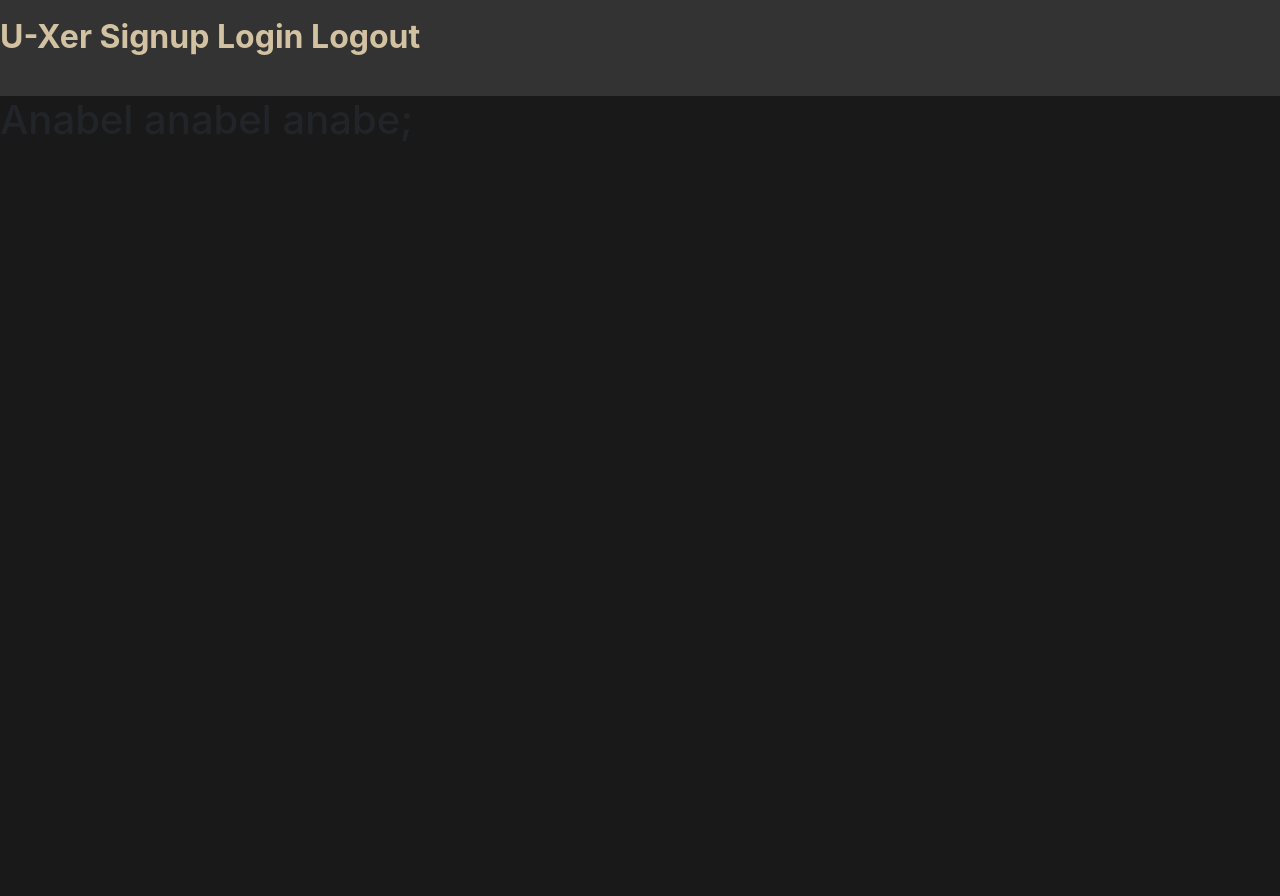
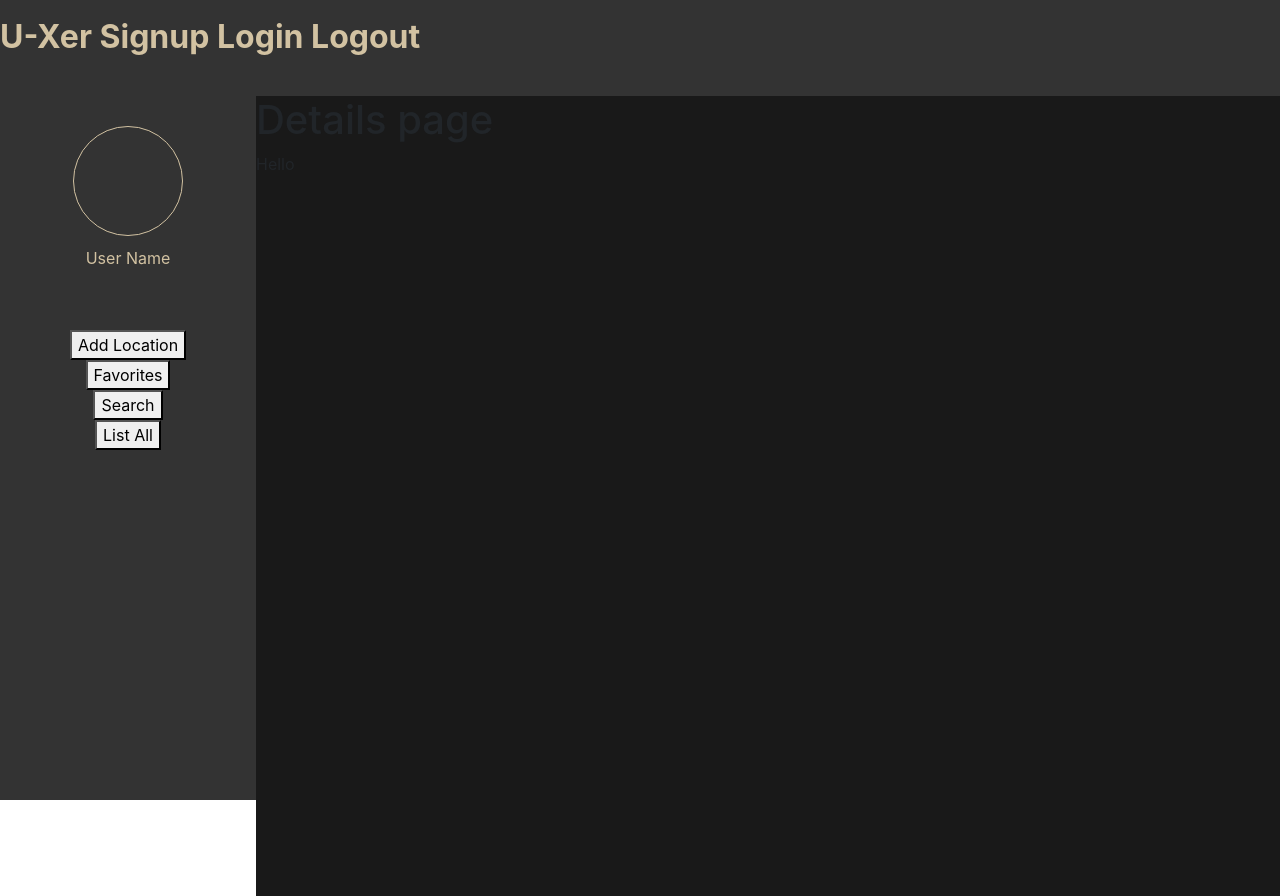
Before and after one commit to anabelpdv/project-3-react, a React (Create React App) app in the folder client/: page /details in a window 1280 px wide. Built offline with nearby package versions, Linux system fonts and the light colour scheme; no server answers.

Commit message:
Create delete route for locations

```diff
--- a/client/src/App.css
+++ b/client/src/App.css
@@ -158,6 +158,7 @@
 }
 
 .sidebar-container{
+  padding-top:30px;
   color:#D2C2A2 ;
   position:absolute;
   background-color: rgb(0,0,0,0.8);
@@ -191,7 +192,7 @@
 
 .location-details-container{
 
-  width:100vw;
+  width:80vw;
   height:100vh;
   background-color: rgb(0,0,0,0.9);
 }
--- a/client/src/App.js
+++ b/client/src/App.js
@@ -8,6 +8,7 @@ import Login from "./components/user-pages/Login";
 import Map from "./components/Map";
 import Navbar from './components/Navbar'
 import LocationDetails from './components/LocationDetails'
+import Sidebar from './components/Sidebar'
 
 
 
@@ -56,6 +57,11 @@ class App extends React.Component{
     return (
       <div>
         <Navbar logout={this.logout}></Navbar>
+        <Sidebar
+
+
+                    >
+                </Sidebar>
         <Switch>
             <Route exact path="/" render={ ()=><Home/> }   />
             <Route exact path="/signup-page" render = { () =>
--- a/client/src/components/LocationDetails.js
+++ b/client/src/components/LocationDetails.js
@@ -9,7 +9,8 @@ export default class LocationDetails extends React.Component {
   render() {
     return (
       <div className="location-details-container">
-        <h1>Anabel anabel anabe;</h1>
+        <h1>Details page</h1>
+        <div>Hello</div>
       </div>
     )
   }
--- a/client/src/components/Map.js
+++ b/client/src/components/Map.js
@@ -46,6 +46,7 @@ export default class Map extends Component {
         <div className="container-infoWindow">
           <h6>{location.title}</h6>
           <img className="image-infoWindow" src={location.imageUrl[0]}/>
+
           <BrowserRouter>
             <Link to="/details">Details</Link>
           </BrowserRouter>
```
Also changed, not shown: 1 other file (tests, documents, lock files or other folders).
